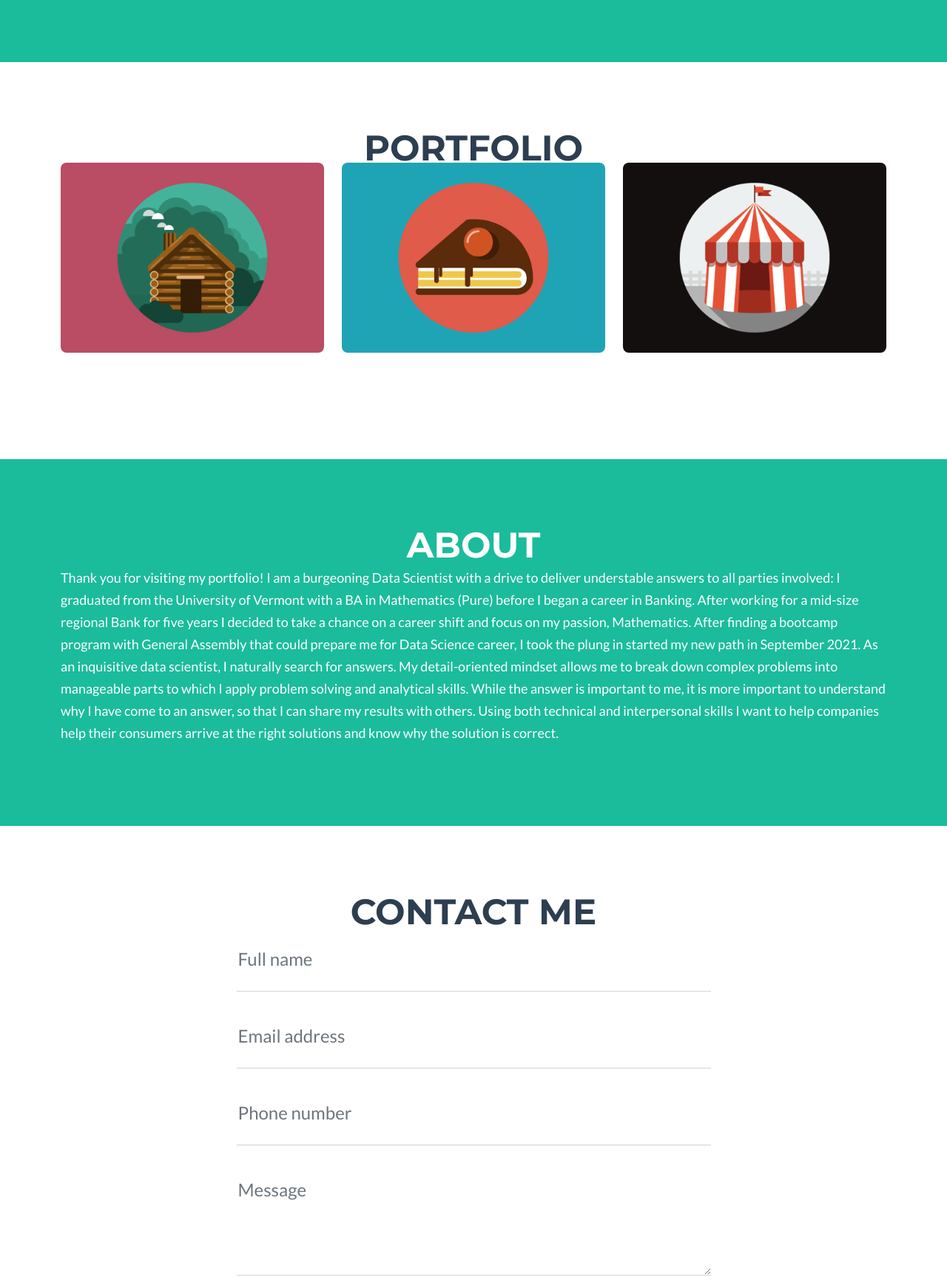
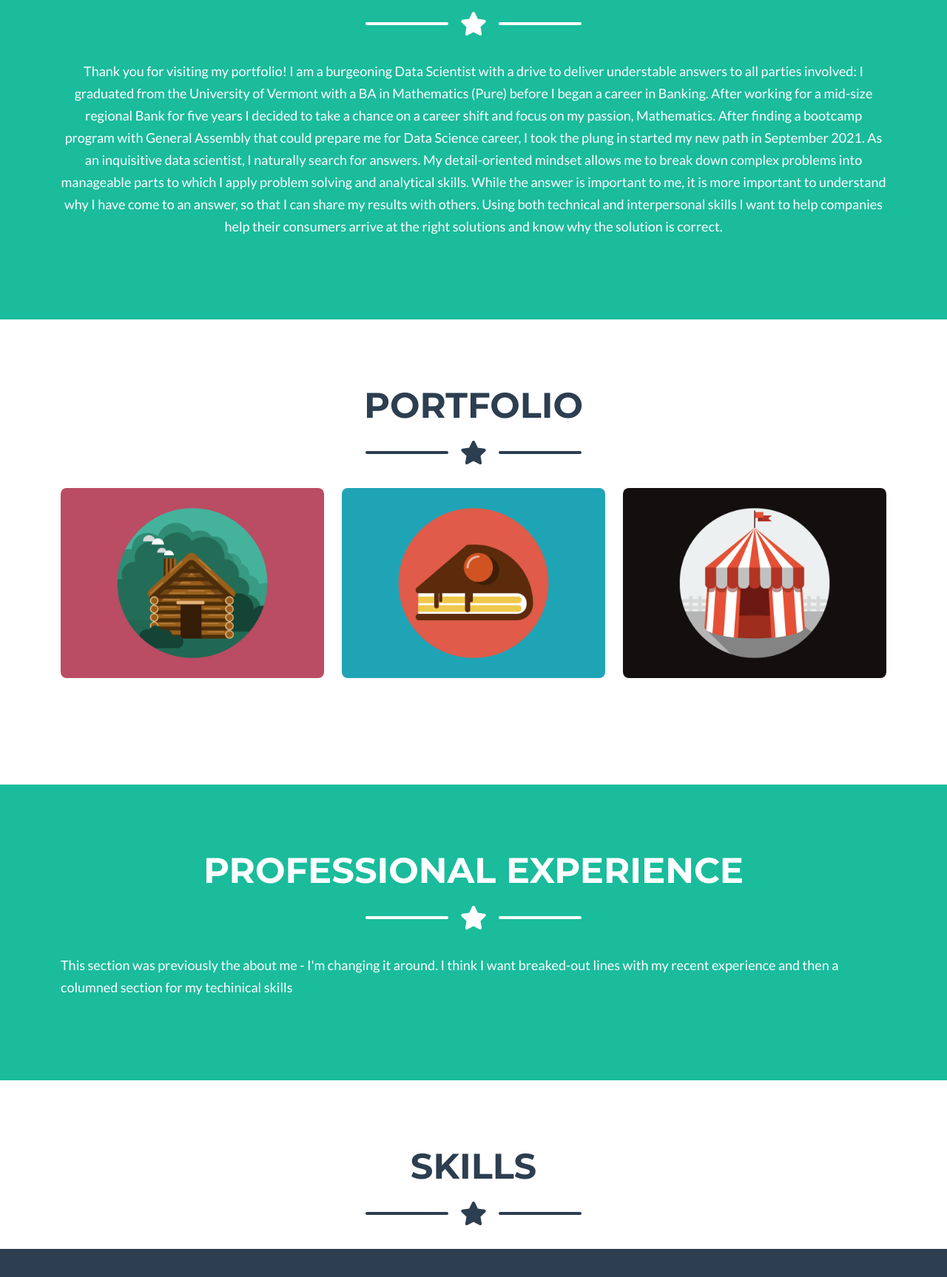
Before and after one commit to maryschindler/maryschindler.github.io, a plain HTML site: page index.html in a window 1280 px wide. Shown: the part 607-2334 px from the top of the page at 74% size. Drawn offline with nearby package versions, Linux system fonts and the light colour scheme.

Commit message:
Built out new sections for Skills and Experience

```diff
--- a/index.html
+++ b/index.html
@@ -28,7 +28,7 @@
                 <div class="collapse navbar-collapse" id="navbarResponsive">
                     <ul class="navbar-nav ms-auto">
                         <li class="nav-item mx-0 mx-lg-1"><a class="nav-link py-3 px-0 px-lg-3 rounded" href="#portfolio">Portfolio</a></li>
-                        <li class="nav-item mx-0 mx-lg-1"><a class="nav-link py-3 px-0 px-lg-3 rounded" href="#about">About</a></li>
+                        <li class="nav-item mx-0 mx-lg-1"><a class="nav-link py-3 px-0 px-lg-3 rounded" href="#skills">Experience and Skills</a></li>
                         <li class="nav-item mx-0 mx-lg-1"><a class="nav-link py-3 px-0 px-lg-3 rounded" href="#contact">Contact</a></li>
                         <li class="nav-item mx-0 mx-lg-1"><a class="nav-link py-3 px-0 px-lg-3 rounded" href="assets/Resume_GA_Oct_2021.pdf" target="_blank">Resume</a></li>
                     </ul>
@@ -48,6 +48,15 @@
 
                 <!-- Masthead Subheading-->
                 <p class="masthead-subheading font-weight-light mb-0">Data Scientist</p>
+                <div class="divider-custom divider-light">
+                <div class="divider-custom-line"></div>
+                <div class="divider-custom-icon"><svg class="svg-inline--fa fa-star fa-w-18" aria-hidden="true" focusable="false" data-prefix="fas" data-icon="star" role="img" xmlns="http://www.w3.org/2000/svg" viewBox="0 0 576 512" data-fa-i2svg=""><path fill="currentColor" d="M259.3 17.8L194 150.2 47.9 171.5c-26.2 3.8-36.7 36.1-17.7 54.6l105.7 103-25 145.5c-4.5 26.3 23.2 46 46.4 33.7L288 439.6l130.7 68.7c23.2 12.2 50.9-7.4 46.4-33.7l-25-145.5 105.7-103c19-18.5 8.5-50.8-17.7-54.6L382 150.2 316.7 17.8c-11.7-23.6-45.6-23.9-57.4 0z"></path></svg><!-- <i class="fas fa-star"></i> Font Awesome fontawesome.com --></div>
+                <div class="divider-custom-line"></div>
+          </div>
+                <p class = "lead"><font size = "+1">
+                    Thank you for visiting my portfolio! I am a burgeoning Data Scientist with a drive to deliver understable answers to all parties involved: I graduated from the University of Vermont with a BA in Mathematics (Pure) before I began a career in Banking. After working for a mid-size regional Bank for five years I decided to take a chance on a career shift and focus on my passion, Mathematics. After finding a bootcamp program with General Assembly that could prepare me for Data Science career, I took the plung in started my new path in September 2021.
+
+                    As an inquisitive data scientist, I naturally search for answers. My detail-oriented mindset allows me to break down complex problems into manageable parts to which I apply problem solving and analytical skills. While the answer is important to me, it is more important to understand why I have come to an answer, so that I can share my results with others. Using both technical and interpersonal skills I want to help companies help their consumers arrive at the right solutions and know why the solution is correct.</font></p>
             </div>
         </header>
 
@@ -57,6 +66,13 @@
 
                 <!-- Portfolio Section Heading-->
                 <h2 class="page-section-heading text-center text-uppercase text-secondary mb-0">Portfolio</h2>
+
+                <!-- Icon Divider-->
+                <div class="divider-custom">
+                    <div class="divider-custom-line"></div>
+                    <div class="divider-custom-icon"><i class="fas fa-star"></i></div>
+                    <div class="divider-custom-line"></div>
+                </div>
 
                 <!-- Portfolio Grid Items-->
                 <div class="row justify-content-center">
@@ -95,86 +111,41 @@
         </section>
 
         <!-- About Section-->
-        <section class="page-section bg-primary text-white mb-0" id="about">
+        <section class="page-section bg-primary text-white mb-0" id="skills">
             <div class="container">
 
                 <!-- About Section Heading-->
-                <h2 class="page-section-heading text-center text-uppercase text-white">About</h2>
+                <h2 class="page-section-heading text-center text-uppercase text-white">Professional Experience</h2>
+
+                <!-- divider -->
+                <div class="divider-custom divider-light">
+                    <div class="divider-custom-line"></div>
+                    <div class="divider-custom-icon"><svg class="svg-inline--fa fa-star fa-w-18" aria-hidden="true" focusable="false" data-prefix="fas" data-icon="star" role="img" xmlns="http://www.w3.org/2000/svg" viewBox="0 0 576 512" data-fa-i2svg=""><path fill="currentColor" d="M259.3 17.8L194 150.2 47.9 171.5c-26.2 3.8-36.7 36.1-17.7 54.6l105.7 103-25 145.5c-4.5 26.3 23.2 46 46.4 33.7L288 439.6l130.7 68.7c23.2 12.2 50.9-7.4 46.4-33.7l-25-145.5 105.7-103c19-18.5 8.5-50.8-17.7-54.6L382 150.2 316.7 17.8c-11.7-23.6-45.6-23.9-57.4 0z"></path></svg><!-- <i class="fas fa-star"></i> Font Awesome fontawesome.com --></div>
+                    <div class="divider-custom-line"></div>
+                </div>
 
                 <!-- About Section Content-->
                 <p class = "lead"><font size = "+1">
-                    Thank you for visiting my portfolio! I am a burgeoning Data Scientist with a drive to deliver understable answers to all parties involved: I graduated from the University of Vermont with a BA in Mathematics (Pure) before I began a career in Banking. After working for a mid-size regional Bank for five years I decided to take a chance on a career shift and focus on my passion, Mathematics. After finding a bootcamp program with General Assembly that could prepare me for Data Science career, I took the plung in started my new path in September 2021.
-
-                    As an inquisitive data scientist, I naturally search for answers. My detail-oriented mindset allows me to break down complex problems into manageable parts to which I apply problem solving and analytical skills. While the answer is important to me, it is more important to understand why I have come to an answer, so that I can share my results with others. Using both technical and interpersonal skills I want to help companies help their consumers arrive at the right solutions and know why the solution is correct.</font></p>
+                    This section was previously the about me - I'm changing it around. I think I want breaked-out lines with my recent experience and then a columned section for my techinical skills</font></p>
                 </div>
         </section>
 
-        <!-- Contact Section-->
-        <section class="page-section" id="contact">
+        <!-- Skills Section-->
+        <section class="page-section portfolio" id="skills">
             <div class="container">
-                <!-- Contact Section Heading-->
-                <h2 class="page-section-heading text-center text-uppercase text-secondary mb-0">Contact Me</h2>
 
-                <!-- Contact Section Form-->
-                <div class="row justify-content-center">
-                    <div class="col-lg-8 col-xl-7">
-                        <!-- * * * * * * * * * * * * * * *-->
-                        <!-- * * SB Forms Contact Form * *-->
-                        <!-- * * * * * * * * * * * * * * *-->
-                        <!-- This form is pre-integrated with SB Forms.-->
-                        <!-- To make this form functional, sign up at-->
-                        <!-- https://startbootstrap.com/solution/contact-forms-->
-                        <!-- to get an API token!-->
-                        <form id="contactForm" data-sb-form-api-token="API_TOKEN">
-                            <!-- Name input-->
-                            <div class="form-floating mb-3">
-                                <input class="form-control" id="name" type="text" placeholder="Enter your name..." data-sb-validations="required" />
-                                <label for="name">Full name</label>
-                                <div class="invalid-feedback" data-sb-feedback="name:required">A name is required.</div>
-                            </div>
-                            <!-- Email address input-->
-                            <div class="form-floating mb-3">
-                                <input class="form-control" id="email" type="email" placeholder="name@example.com" data-sb-validations="required,email" />
-                                <label for="email">Email address</label>
-                                <div class="invalid-feedback" data-sb-feedback="email:required">An email is required.</div>
-                                <div class="invalid-feedback" data-sb-feedback="email:email">Email is not valid.</div>
-                            </div>
-                            <!-- Phone number input-->
-                            <div class="form-floating mb-3">
-                                <input class="form-control" id="phone" type="tel" placeholder="(123) 456-7890" data-sb-validations="required" />
-                                <label for="phone">Phone number</label>
-                                <div class="invalid-feedback" data-sb-feedback="phone:required">A phone number is required.</div>
-                            </div>
-                            <!-- Message input-->
-                            <div class="form-floating mb-3">
-                                <textarea class="form-control" id="message" type="text" placeholder="Enter your message here..." style="height: 10rem" data-sb-validations="required"></textarea>
-                                <label for="message">Message</label>
-                                <div class="invalid-feedback" data-sb-feedback="message:required">A message is required.</div>
-                            </div>
-                            <!-- Submit success message-->
-                            <!---->
-                            <!-- This is what your users will see when the form-->
-                            <!-- has successfully submitted-->
-                            <div class="d-none" id="submitSuccessMessage">
-                                <div class="text-center mb-3">
-                                    <div class="fw-bolder">Form submission successful!</div>
-                                    To activate this form, sign up at
-                                    <br />
-                                    <a href="https://startbootstrap.com/solution/contact-forms">https://startbootstrap.com/solution/contact-forms</a>
-                                </div>
-                            </div>
-                            <!-- Submit error message-->
-                            <!---->
-                            <!-- This is what your users will see when there is-->
-                            <!-- an error submitting the form-->
-                            <div class="d-none" id="submitErrorMessage"><div class="text-center text-danger mb-3">Error sending message!</div></div>
-                            <!-- Submit Button-->
-                            <button class="btn btn-primary btn-xl disabled" id="submitButton" type="submit">Send</button>
-                        </form>
-                    </div>
+                <!-- Portfolio Section Heading-->
+                <h2 class="page-section-heading text-center text-uppercase text-secondary mb-0">Skills</h2>
+
+                <!-- Icon Divider-->
+                <div class="divider-custom">
+                    <div class="divider-custom-line"></div>
+                    <div class="divider-custom-icon"><i class="fas fa-star"></i></div>
+                    <div class="divider-custom-line"></div>
                 </div>
             </div>
-        </section>
+
+        <!-- DELETED CONTACT FORM -->
 
         <!-- Footer-->
         <footer class="footer text-center">
@@ -210,9 +181,10 @@
 
         <!-- Copyright Section-->
         <div class="copyright py-4 text-center text-white">
-            <div class="container"><small>Copyright &copy; Mary Schindler 2022</small>
+            <div class="container"><small>Copyright &copy; Mary Schindler 2022
             <br />
-            Created with Freelancer - About Freelancer</h4><br>
+            <br />
+            Created with Freelancer - About Freelancer</small></h4><br>
               <small>
                   Freelance is a free to use, MIT licensed Bootstrap theme created by
                   <a href="http://startbootstrap.com" target="_blank">Start Bootstrap</a>
```
